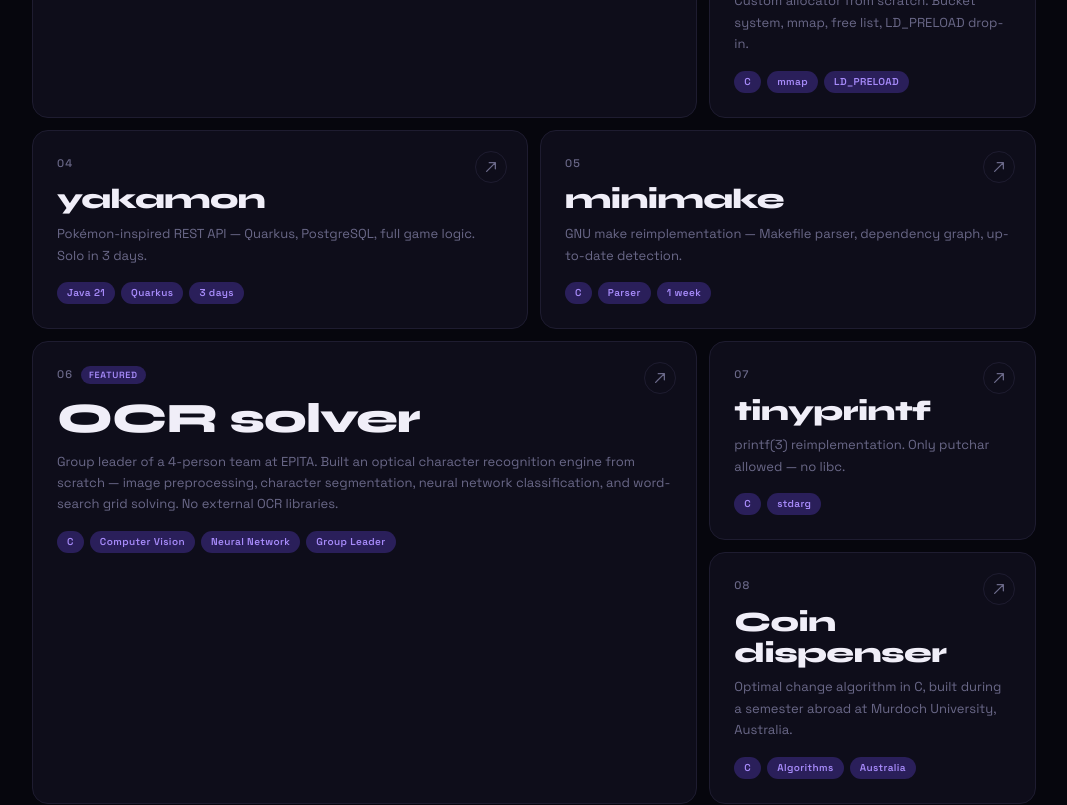
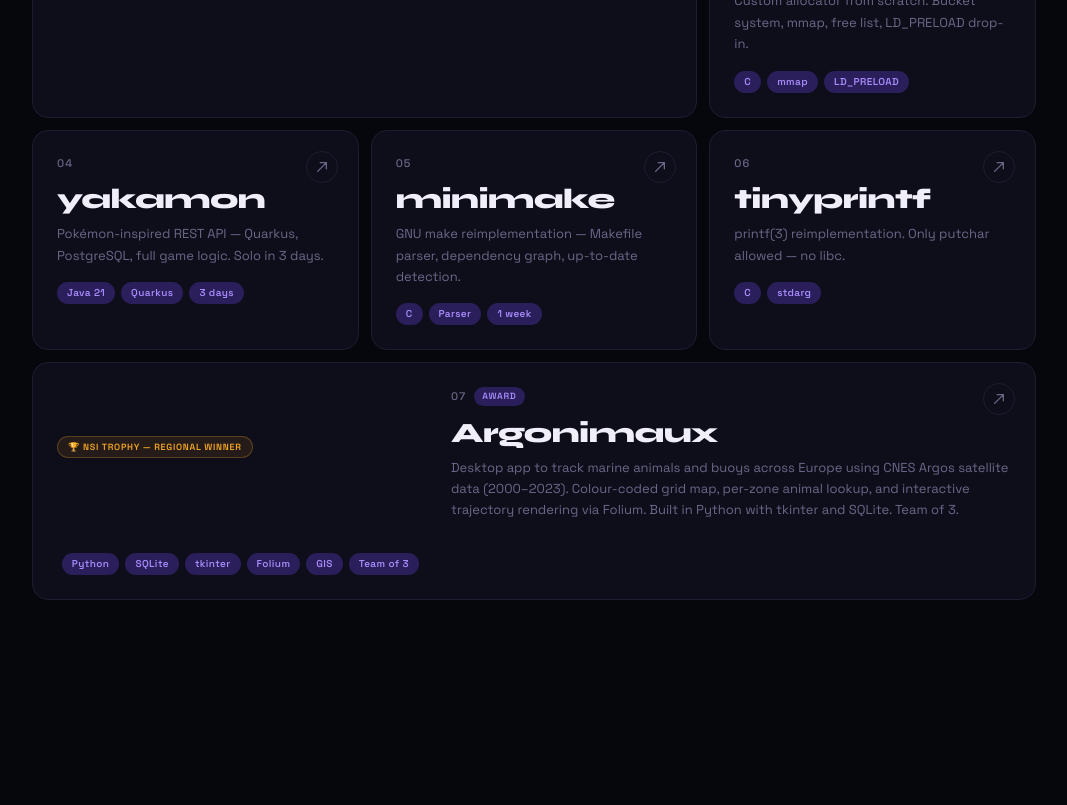
Before and after one commit to yannfp/yannfp.github.io, a React (Vite) app in the folder frontend/: page / in a window 1280 px wide. Shown: the part 2200-3005 px from the top of the page, without its empty margins (106-1173 px from the left). Built offline with nearby package versions, Linux system fonts and the light colour scheme.

Commit message:
projects

```diff
--- a/frontend/src/components/Projects.jsx
+++ b/frontend/src/components/Projects.jsx
@@ -78,13 +78,11 @@ export default function Projects() {
         <Card project={projects[3]} />
         <Card project={projects[4]} delay={1} />
 
-        {/* Row 4-5: OCR (big) + tinyprintf + coin */}
-        <Card project={projects[5]} />
-        <Card project={projects[6]} delay={1} />
-        <Card project={projects[7]} delay={2} />
+        {/* Row 4: tinyprintf */}
+        <Card project={projects[5]} delay={1} />
 
-        {/* Row 6: Argonimeaux (full) */}
-        <Card project={projects[8]} />
+        {/* Row 5: Argonimeaux (full) */}
+        <Card project={projects[6]} />
       </div>
     </section>
   )
--- a/frontend/src/data/projects.js
+++ b/frontend/src/data/projects.js
@@ -37,7 +37,7 @@ export const projects = [
         description:
         'Pokémon-inspired REST API — Quarkus, PostgreSQL, full game logic. Solo in 3 days.',
         tags: ['Java 21', 'Quarkus', '3 days'],
-		size: 'med2',
+        size: 'med',
         github: 'https://github.com/yannfp',
     },
     {
@@ -47,22 +47,11 @@ export const projects = [
         description:
         'GNU make reimplementation — Makefile parser, dependency graph, up-to-date detection.',
         tags: ['C', 'Parser', '1 week'],
-		size: 'med2',
+        size: 'med',
         github: 'https://github.com/yannfp',
     },
     {
         id: '06',
-		slug: 'ocr-solver',
-		label: 'featured',
-		title: 'OCR solver',
-		description:
-		'Group leader of a 4-person team at EPITA. Built an optical character recognition engine from scratch — image preprocessing, character segmentation, neural network classification, and word-search grid solving. No external OCR libraries.',
-		tags: ['C', 'Computer Vision', 'Neural Network', 'Group Leader'],
-		size: 'big',
-		github: 'https://github.com/yannfp',
-	},
-	{
-		id: '07',
         slug: 'tinyprintf',
         title: 'tinyprintf',
         description: 'printf(3) reimplementation. Only putchar allowed — no libc.',
@@ -71,24 +60,14 @@ export const projects = [
         github: 'https://github.com/yannfp',
     },
     {
-		id: '08',
-		slug: 'coin-dispenser',
-		title: 'Coin dispenser',
-		description:
-		'Optimal change algorithm in C, built during a semester abroad at Murdoch University, Australia.',
-		tags: ['C', 'Algorithms', 'Australia'],
-		size: 'med',
-		github: 'https://github.com/yannfp',
-	},
-	{
-		id: '09',
+        id: '07',
 		slug: 'argonimaux',
 		label: 'award',
 		award: '🏆 NSI TROPHY — REGIONAL WINNER',
 		title: 'Argonimaux',
 		description:
-		'Marine animal behavior visualization tool built on CNES satellite data. Won the Regional Prize for Creativity at the NSI Trophy. Built in Python and SQL.',
-		tags: ['Python', 'SQL', 'Data Visualization', 'CNES', 'Award'],
+		'Desktop app to track marine animals and buoys across Europe using CNES Argos satellite data (2000–2023). Colour-coded grid map, per-zone animal lookup, and interactive trajectory rendering via Folium. Built in Python with tkinter and SQLite. Team of 3.',
+		tags: ['Python', 'SQLite', 'tkinter', 'Folium', 'GIS', 'Team of 3'],
 		size: 'full',
 		github: 'https://github.com/yannfp/Argonimaux',
     },
```
Lines whose indentation alone changed are shown as unchanged.
